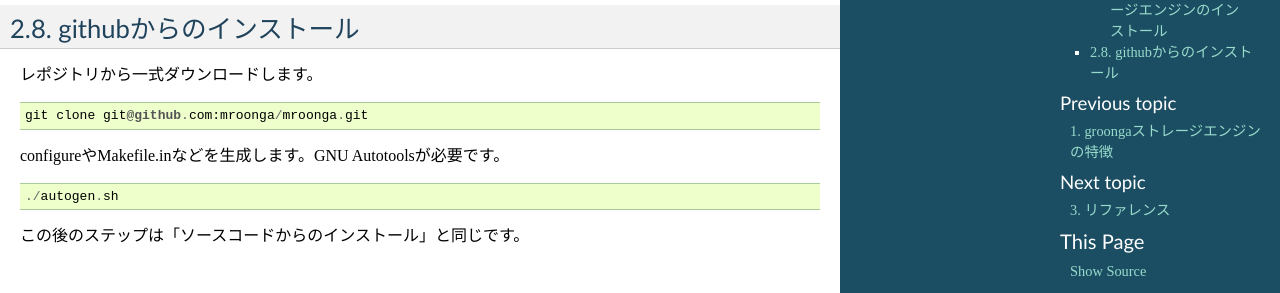
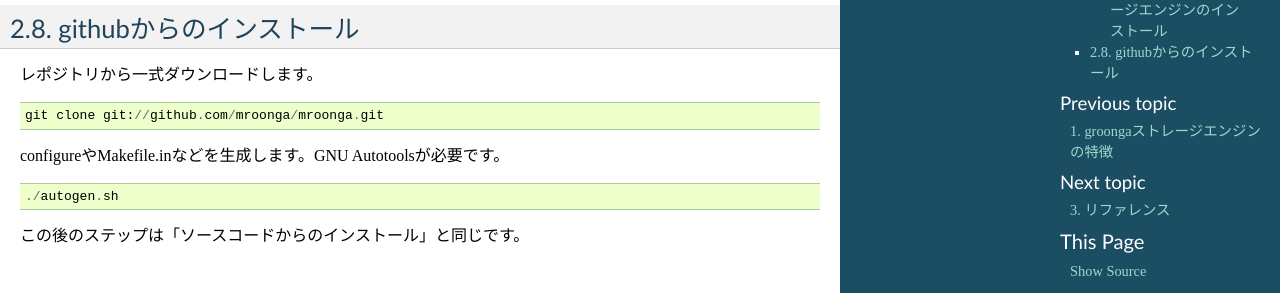
Before and after one commit to mroonga/mroonga, a Sphinx documentation site: the page built from doc/ja/source/install.rst, in a window 1280 px wide and 900 px high, scrolled down 2769 px. Shown: the part 544-837 px from the top of the window. Built offline with Sphinx 7.4.7, drawn with Linux system fonts in a browser that asks for light colours.

Commit message:
use read-only git repository command.

```diff
--- a/doc/ja/source/install.rst
+++ b/doc/ja/source/install.rst
@@ -177,7 +177,7 @@ githubからのインストール
 ------------------------
 レポジトリから一式ダウンロードします。 ::
 
- git clone git@github.com:mroonga/mroonga.git
+ git clone git://github.com/mroonga/mroonga.git
 
 configureやMakefile.inなどを生成します。GNU Autotoolsが必要です。  ::
 
```
